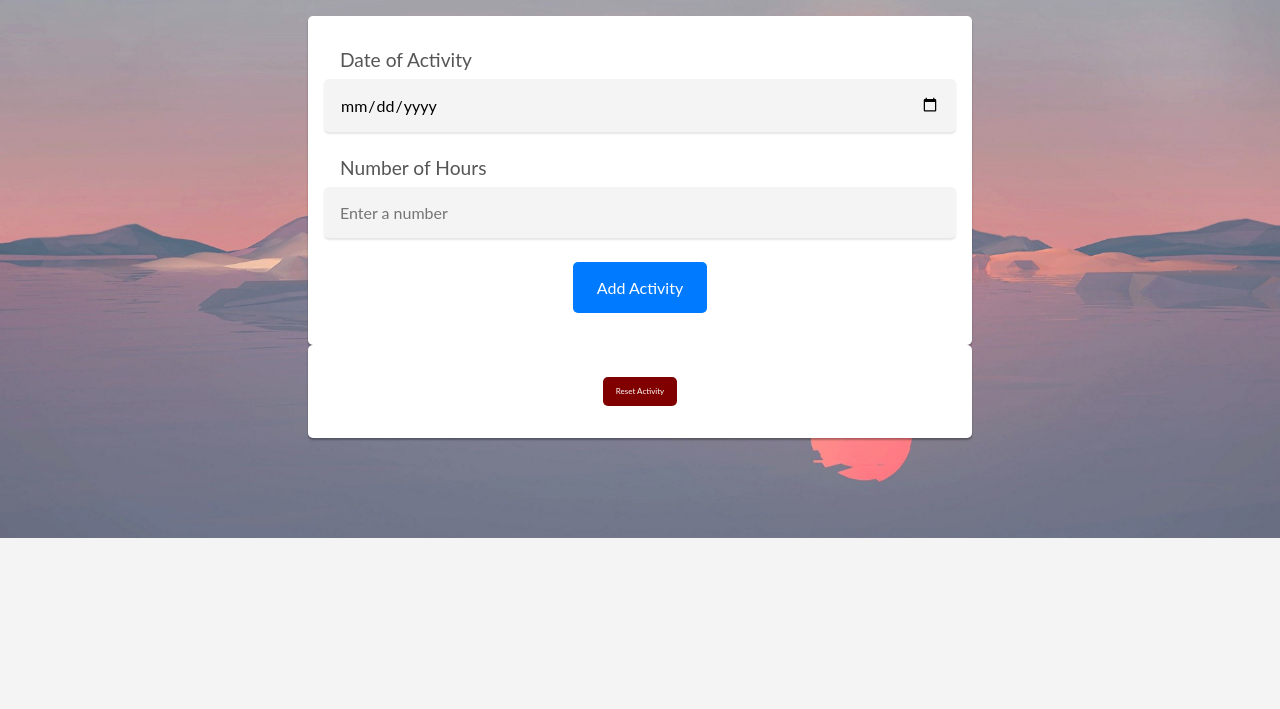
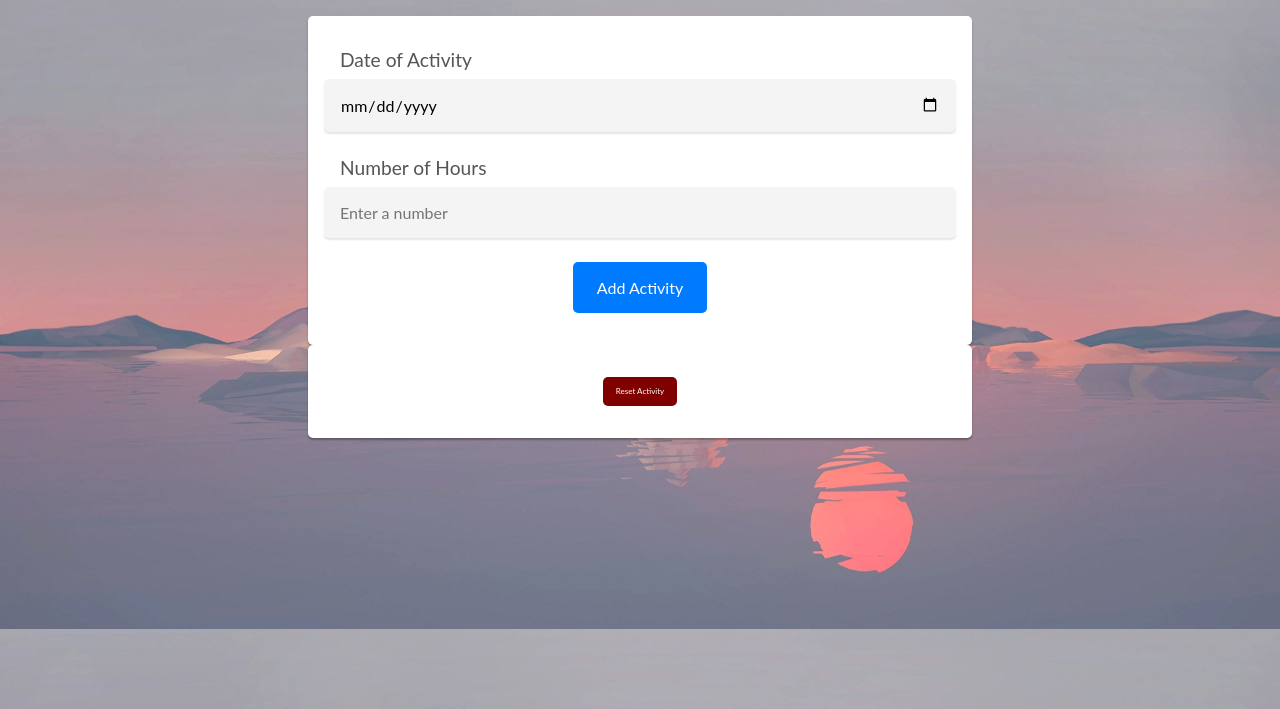
Before and after one commit to timooo-thy/habit-tracker, a plain HTML site: page index.html in a window 1280 px wide. Shown: the part 91-800 px from the top of the page. Drawn offline with Linux system fonts and the light colour scheme.

Commit message:
updated resolution

```diff
--- a/styles.css
+++ b/styles.css
@@ -3,8 +3,6 @@ body {
 	font-family: 'Lato', sans-serif;
 	background-image: url('background.jpg');
 	background-size: cover;
-	background-position: center center;
-	background-repeat: no-repeat;
 }
 
 h1 {
```
